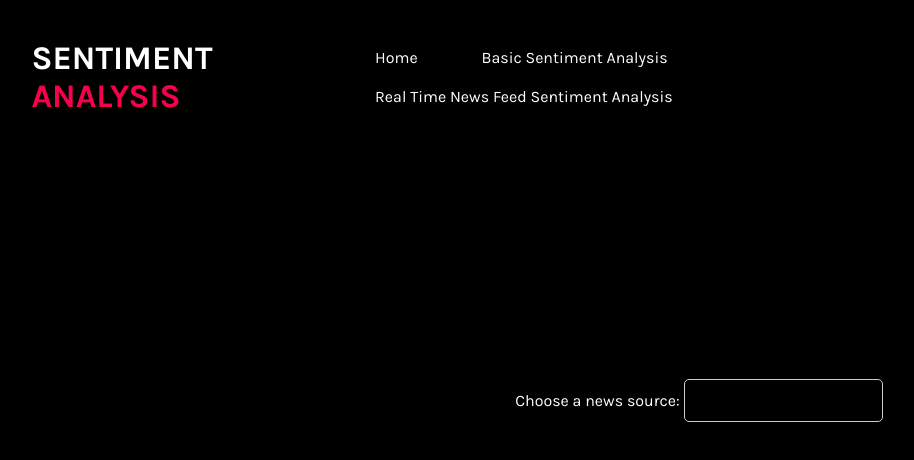
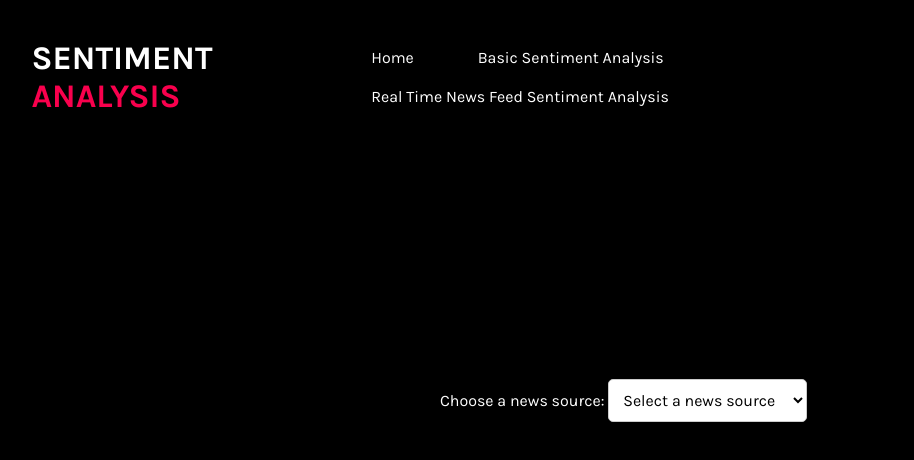
Before and after one commit to Pr1meGOD/test-repo, a website: page test.html in a window 1280 px wide. Shown: the whole page, without its empty margins (71-985 px from the left). Drawn offline with Linux system fonts and the light colour scheme.

Commit message:
Update test.html

```diff
--- a/test.html
+++ b/test.html
@@ -24,14 +24,12 @@
             padding-top: 35px;
             padding-left: 8%;
             padding-right: 8%;
-       /*     display: flex;
-            flex-direction: column;
-            align-items: center; */
+
         }
         nav {
             margin-top: -7.5px;
             padding: 10px 0;
-            margin-right: 100px;
+            margin-right: 112px;
             display: flex;
             align-items: center;
             justify-content: space-between;
@@ -58,13 +56,19 @@
         }
         .dropdown {
             margin-top: 20%;
-            margin-left: 45%;
+            margin-left: 38%;
+
         }
         select {
             padding: 10px;
             font-size: 16px;
             border-radius: 5px;
             border: 1px solid #ccc;
+            color: black;
+           background-color: white;
+        }
+        option{
+            background-color: white;
         }
         .content {
             margin-top: 10%;
```
